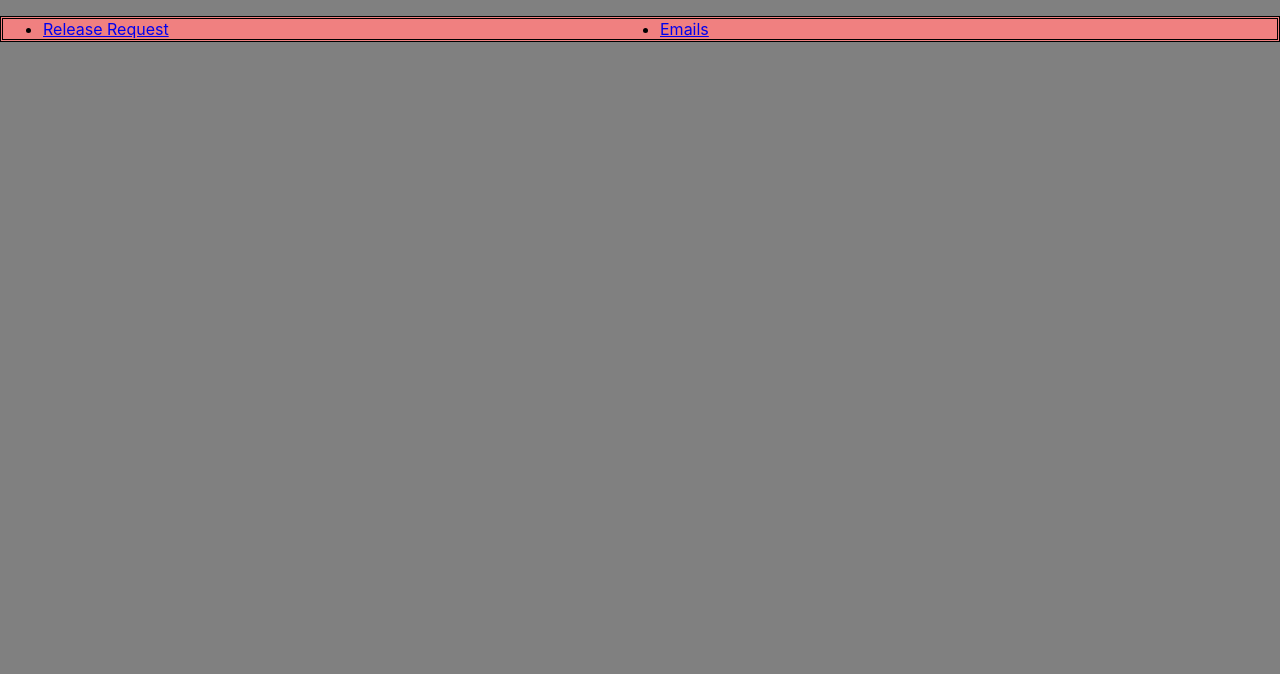
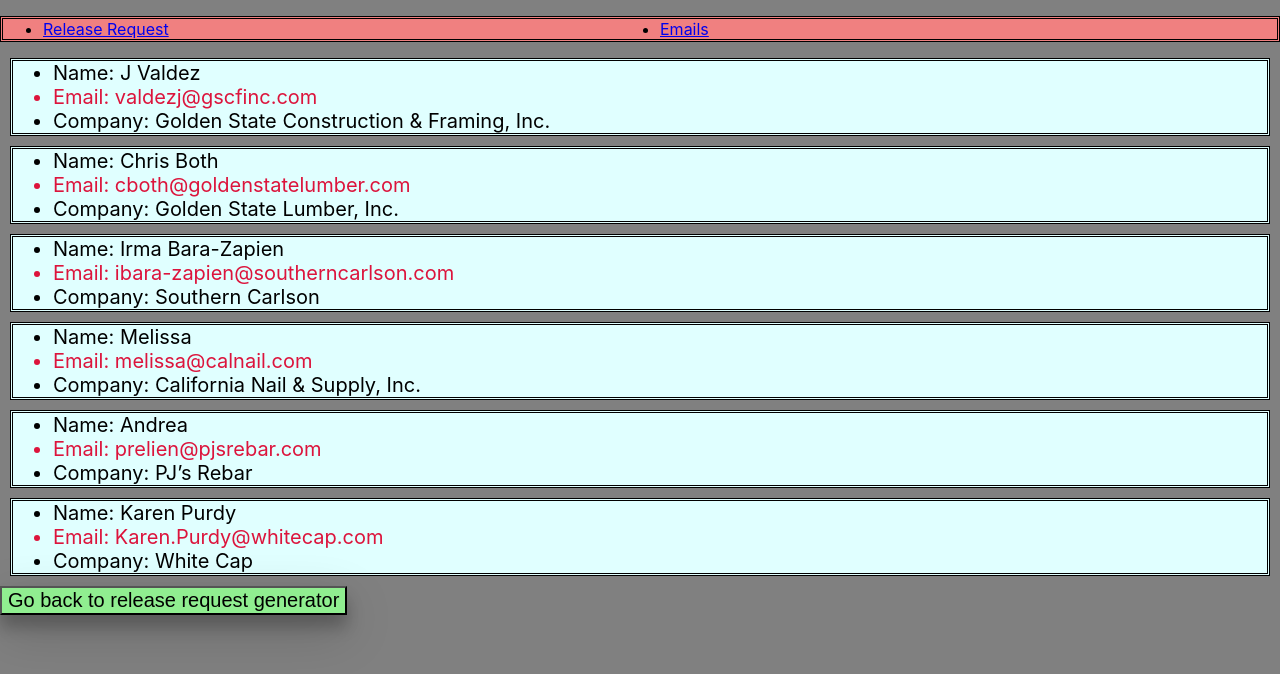
Before and after one commit to Hey-Zeus-byte/release-request, a React (Create React App) app: page /release-request/emails in a window 1280 px wide. Shown: the top 674 px of the page. Built offline with nearby package versions, Linux system fonts and the light colour scheme.

Commit message:
update routes

```diff
--- a/src/NavBar.js
+++ b/src/NavBar.js
@@ -1,15 +1,19 @@
-import React from 'react';
-import { Link } from 'react-router-dom';
+import React from "react";
+import {Link} from "react-router-dom";
 import "./NavBarStyle.css";
 
 const NavBar = () => {
-    return(
-        <ul className='NavBar'>
-            <li><Link to="/"> Release Request </Link></li>
-            <li><Link to="/emails"> Emails </Link></li>
-            {/* <li><Link>CO LOG</Link></li> */}
-        </ul>
-    )
-}
+  return (
+    <ul className="NavBar">
+      <li>
+        <Link to="/release-request"> Release Request </Link>
+      </li>
+      <li>
+        <Link to="/release-request/emails"> Emails </Link>
+      </li>
+      {/* <li><Link>CO LOG</Link></li> */}
+    </ul>
+  );
+};
 
 export default NavBar;
--- a/src/Routes.jsx
+++ b/src/Routes.jsx
@@ -1,12 +1,12 @@
-import { Routes as BrowserRoutes, Route } from "react-router-dom";
+import {Routes as BrowserRoutes, Route} from "react-router-dom";
 import Emails from "./pages/Emails";
 import ReleaseRequest from "./pages/ReleaseRequest";
 
 const Routes = () => {
   return (
     <BrowserRoutes>
-      <Route path="/" element={<ReleaseRequest />} />
-      <Route path="/emails" element={<Emails />} />
+      <Route path="/release-request" element={<ReleaseRequest />} />
+      <Route path="/release-request/emails" element={<Emails />} />
     </BrowserRoutes>
   );
 };
--- a/src/pages/Emails.jsx
+++ b/src/pages/Emails.jsx
@@ -107,7 +107,7 @@
       </ul>
       <button
         onClick={() => {
-          navigate("/");
+          navigate("/release-request");
         }}
         className="submitbutton"
       >
--- a/src/pages/ReleaseRequest.jsx
+++ b/src/pages/ReleaseRequest.jsx
@@ -42,7 +42,7 @@
       </h2>
       <button
         onClick={() => {
-          navigate("/emails");
+          navigate("/release-request/emails");
         }}
         className="emailbutton"
       >
```
